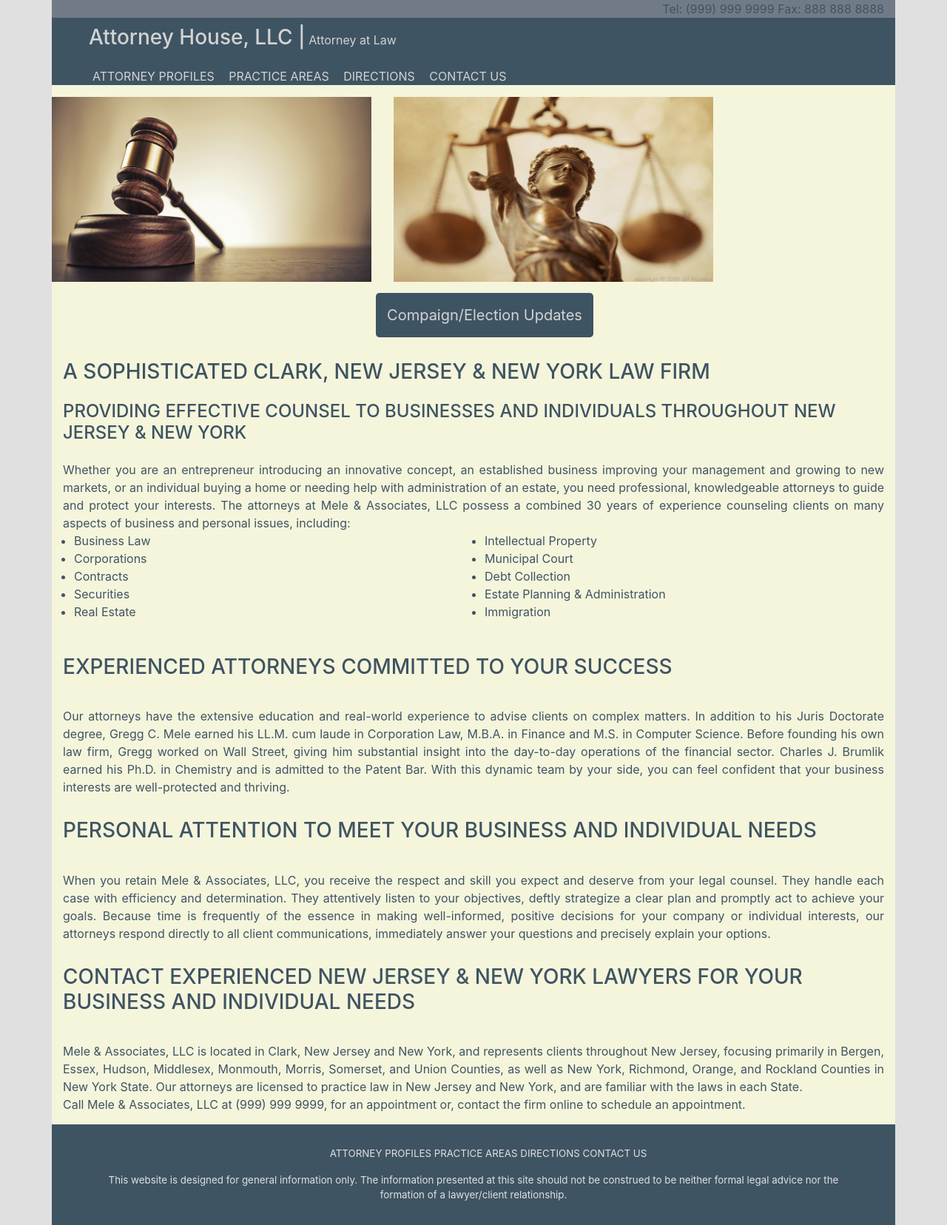
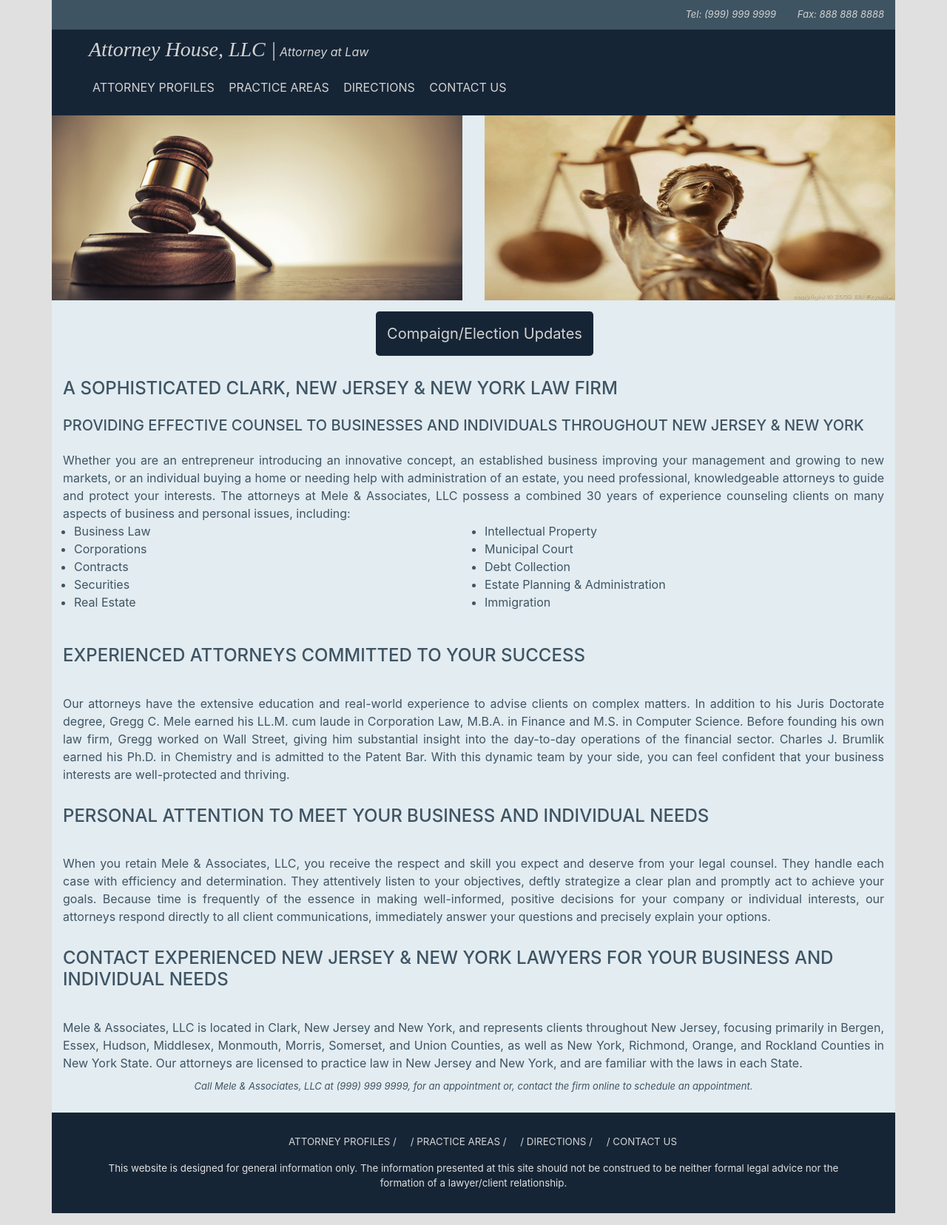
Before and after one commit to Atom1er/Lawyer, a plain HTML site: page index.html in a window 1280 px wide. Shown: the whole page at 74% size. Drawn offline with nearby package versions, Linux system fonts and the light colour scheme.

Commit message:
about us N-D

```diff
--- a/about.html
+++ b/about.html
@@ -0,0 +1,141 @@
+<!DOCTYPE html>
+<html lang="en">
+<head>
+    <meta charset="UTF-8">
+    <meta name="viewport" content="width=device-width, initial-scale=1.0">
+    <meta http-equiv="X-UA-Compatible" content="ie=edge">
+    <link rel="stylesheet" href="https://stackpath.bootstrapcdn.com/bootstrap/4.3.1/css/bootstrap.min.css"
+    integrity="sha384-ggOyR0iXCbMQv3Xipma34MD+dH/1fQ784/j6cY/iJTQUOhcWr7x9JvoRxT2MZw1T" crossorigin="anonymous">
+    <link rel="stylesheet" href="./assets/css/style.css">
+    <title>Lawyer Office</title>
+</head>
+<body>
+    <div class="container-fluid">
+        <div class="container main-body">
+            <div class="row">
+                <div class="col-12 header">
+                    <div class="col-12 contact-us">
+                        <span class="header-tel">Tel: (999) 999 9999</span>
+                        <span class="header-fax">Fax: 888 888 8888</span>
+                    </div>
+                    <div class="col-12 header-about-us">
+                        <span><h3><a id="logo" href="./index.html"> Attorney House, LLC |</a></h3></span>
+                        <span style="font-style: italic">Attorney at Law</span>
+                    </div>
+                    <div class="col-12 nav-bar">
+                        <ul>
+                            <li>
+                                <a href="./about.html">ATTORNEY PROFILES</a>
+                            </li>
+                            <li>
+                                <a href="./parctice.html">PRACTICE AREAS</a>
+                            </li>
+                            <li>
+                                <a href="./direction.html">DIRECTIONS</a>
+                            </li>
+                            <li>
+                                <a href="./contact.html">CONTACT US</a>
+                            </li>
+                        </ul>
+                    </div>
+                </div>
+            </div>
+            <div class="row">
+                <div class="body">
+                    <div class="row body-top-images">
+                        <div class="col-6"><img class="img" src="./assets/images/lawyers-background.jpg" alt="Justice status"></div>
+                        <div class="col-6"><img class="img" src="./assets/images/lady-liberty.jpg" alt="justice House"></div>
+                    </div>
+                    <div class="col-8">
+                        <div class="body-text">
+                            <div class="row paragraph">
+                                <h4 class="paragraph-header">Mr XYZ ABC, ESQ</h4>
+                                <div class="paragraph-body">
+                                    XYZ ABC, ...M.B.A., practices in the following areas of law: Corporate Law; Contracts; Securities; Employment Law; Real Estate; Intellectual Property; Technology Law; Municipal Court; Debt Collection & Negotiation; Wills; Estate Planning & Administration; Immigration Law
+                                    <h6 class="paragraph-sub-title">ADMITTED</h6>
+                                    <ul>
+                                        <li>1998, New Jersey</li>
+                                        <li>1999, New New York</li>
+                                    </ul>
+                                    <h6 class="paragraph-sub-title">EDUCATION</h6>
+                                    <ul>
+                                        <li>New York University School of Law, LL.M., cum laude, 2001</li>
+                                        <li>New York Law School, J.D., 1998</li>
+                                        <li>Baruch College of the City University of New York, M.B.A., 1998</li>
+                                        <li>Stevens Institute of Technology, M.S., 1988</li>
+                                        <li>Montclair State University, B.S., cum laude, 1986</li>
+                                    </ul>
+                                    <h6 class="paragraph-sub-title">TEACHING</h6>
+                                    <ul>
+                                        <li>Stevens Institute of Technology – law and finance graduate course development and teaching</li>
+                                        <li>Fairleigh Dickinson University – law paralegal course teaching</li>
+                                    </ul>
+                                </div>
+                            </div>
+                            <div class="row paragraph">
+                                <h4 class="paragraph-header">Mr XYZ ABC, ESQ</h4>
+                                <div class="paragraph-body">
+                                    XYZ ABC, ...M.B.A., practices in the following areas of law: Corporate Law; Contracts; Securities; Employment Law; Real Estate; Intellectual Property; Technology Law; Municipal Court; Debt Collection & Negotiation; Wills; Estate Planning & Administration; Immigration Law
+                                    <h6 class="paragraph-sub-title">ADMITTED</h6>
+                                    <ul>
+                                        <li>1998, New Jersey</li>
+                                        <li>1999, New New York</li>
+                                    </ul>
+                                    <h6 class="paragraph-sub-title">EDUCATION</h6>
+                                    <ul>
+                                        <li>New York University School of Law, LL.M., cum laude, 2001</li>
+                                        <li>New York Law School, J.D., 1998</li>
+                                        <li>Baruch College of the City University of New York, M.B.A., 1998</li>
+                                        <li>Stevens Institute of Technology, M.S., 1988</li>
+                                        <li>Montclair State University, B.S., cum laude, 1986</li>
+                                    </ul>
+                                    <h6 class="paragraph-sub-title">TEACHING</h6>
+                                    <ul>
+                                        <li>Stevens Institute of Technology – law and finance graduate course development and teaching</li>
+                                        <li>Fairleigh Dickinson University – law paralegal course teaching</li>
+                                    </ul>
+                                </div>
+                            </div>
+                            <div class="row paragraph">
+                                <h4 class="paragraph-header">CONTACT DEDICATED NEW JERSEY & NEW YORK ATTORNEYS TO REPRESENT YOU OR YOUR BUSINESS</h4>
+                                <div class="paragraph-body">
+                                    Mele & Associates, LLC is located in Clark, New Jersey and New York, and represents clients throughout New Jersey, focusing primarily in Bergen, Essex, Hudson, Middlesex, Monmouth, Morris, Somerset, and Union Counties, as well as New York, Richmond, Orange, and Rockland Counties in New York State. Our attorneys are licensed to practice law in New Jersey and New York, and are familiar with the laws in each State.
+                                    <div class="paragraph-contact">
+                                        Call Mele & Associates, LLC at (999) 999 9999, for an appointment or, contact the firm online to schedule an appointment.
+                                    </div>
+                                </div>
+                            </div>
+                        </div>
+                    </div>
+                    <div class="col-4">
+
+                    </div>
+                </div>
+            </div>
+            <div class="row">
+                <div class="footer">
+                    <div class="col-12">
+                        <ul>
+                            <li>
+                                <a href="./about.html">ATTORNEY PROFILES /</a>
+                            </li>
+                            <li>
+                                <a href="./parctice.html">/ PRACTICE AREAS /</a>
+                            </li>
+                            <li>
+                                <a href="./direction.html">/ DIRECTIONS /</a>
+                            </li>
+                            <li>
+                                <a href="./contact.html">/ CONTACT US</a>
+                            </li>
+                        </ul>
+                    </div>
+                    <div class="col-12">
+                            This website is designed for general information only. The information presented at this site should not be construed to be neither formal legal advice nor the formation of a lawyer/client relationship.
+                    </div>
+                </div>
+            </div>
+        </div>
+    </div>
+</body>
+</html>
--- a/assets/css/style.scss
+++ b/assets/css/style.scss
@@ -6,13 +6,13 @@ body{
 }
 
 .main-body{
-    background-color: beige;
+    background-color: #e2ecf1;
 }
 .header{
     // background-color: ;
     padding: 0;
     .header-about-us{
-        background-color: #3f5463;
+        background-color: #162536;
         color: #d3d3d3;
         padding: 10px 0 0 0;
         margin: 0;
@@ -22,33 +22,48 @@ body{
                 margin-left: 50px;
             }
         }
+        #logo{
+            font-family: 'Times New Roman', Times, serif;
+            font-style: oblique;
+            color: #d3d3d3;
+        }
     }
     .contact-us{
         text-align: end;
-        background-color: #717b87;
+        // background-color: #717b87;#3f5463
+        color: #d3d3d3;
+        background-color: #3f5463;
+        font-style: italic;
+        font-size: small;
+        padding-top: 10px;
+        padding-bottom: 10px;
+
+        .header-tel{
+            margin-right: 25px;
+        }
     }
     .nav-bar{
-        background-color: #3f5463;
+        background-color: #162536;
         color: #d3d3d3;
         padding-top: 15px;
+        padding-bottom: 10px;
         ul{
             list-style: none;
             li{
                 display: inline-block;
                 margin-right: 15px;
+                a{
+                    text-decoration: none;
+                    color: #d3d3d3;
+                }
+                a:hover{
+                    cursor: pointer;
+                    text-decoration: underline;
+                    color: #d3d3d3;
+                }
             }
+
         }
-    }
-}
-
-.body-top-images{
-    padding: 0;
-    margin: 0;
-    .img{
-        padding: 0;
-        margin: 0;
-        width: 100%;
-        height: 250px;
     }
 }
 
@@ -59,8 +74,8 @@ body{
         text-align: center;
         margin: 15px;
         button{
-            background-color: #3f5463;
-            border: #3f5463;
+            background-color: #162536;
+            border: #162536;
             padding: 15px;
             color: #d3d3d3;
         }
@@ -76,13 +91,31 @@ body{
         .paragraph-body{
             padding: 15px;
             text-align: justify;
+            .paragraph-contact{
+                text-align: center;
+                font-size: small;
+                font-style: italic;
+                margin: 10px 0 10px 0;
+            }
         }
+    }
+}
+.body-top-images{
+    padding: 0;
+    margin: 0;
+    width: 100%;
+    .img{
+        padding: 0;
+        margin: 0;
+        width: 100%;
+        height: 250px;
     }
 }
 
 .footer{
     font-size: smaller;
-    background-color: #3f5463;
+    // background-color: #3f5463;
+    background-color: #162536;
     padding: 30px;
     color: #e0e0e0;
     text-align: center;
@@ -90,6 +123,16 @@ body{
         li{
             list-style: none;
             display: inline-block;
+            margin-right: 15px;
+            a{
+                text-decoration: none;
+                color: #d3d3d3;
+            }
+            a:hover{
+                color: #d3d3d3;
+                cursor: pointer;
+                text-decoration: underline;
+            }
         }
     }
 }
--- a/index.html
+++ b/index.html
@@ -19,22 +19,22 @@
                         <span class="header-fax">Fax: 888 888 8888</span>
                     </div>
                     <div class="col-12 header-about-us">
-                        <span><h3>Attorney House, LLC |</h3></span>
-                        <span>Attorney at Law</span>
+                        <span><h3><a id="logo" href="./index.html"> Attorney House, LLC |</a></h3></span>
+                        <span style="font-style: italic">Attorney at Law</span>
                     </div>
                     <div class="col-12 nav-bar">
                         <ul>
                             <li>
-                                ATTORNEY PROFILES
+                                <a href="./about.html">ATTORNEY PROFILES</a>
                             </li>
                             <li>
-                                PRACTICE AREAS
+                                <a href="./parctice.html">PRACTICE AREAS</a>
                             </li>
                             <li>
-                                DIRECTIONS
+                                <a href="./direction.html">DIRECTIONS</a>
                             </li>
                             <li>
-                                CONTACT US
+                                <a href="./contact.html">CONTACT US</a>
                             </li>
                         </ul>
                     </div>
@@ -51,8 +51,8 @@
                             <div class="col-12 campaign-button"><button class="btn-lg">Compaign/Election Updates</button></div>
                             <div class="body-text">
                                 <div class="col-12 paragraph">
-                                    <h3 class="col-12 paragraph-header">A SOPHISTICATED CLARK, NEW JERSEY & NEW YORK LAW FIRM</h3>
-                                    <h4 class="col-12 paragraph-second-header">PROVIDING EFFECTIVE COUNSEL TO BUSINESSES AND INDIVIDUALS THROUGHOUT NEW JERSEY & NEW YORK</h4>
+                                    <h4 class="col-12 paragraph-header">A SOPHISTICATED CLARK, NEW JERSEY & NEW YORK LAW FIRM</h4>
+                                    <h5 class="col-12 paragraph-second-header">PROVIDING EFFECTIVE COUNSEL TO BUSINESSES AND INDIVIDUALS THROUGHOUT NEW JERSEY & NEW YORK</h5>
                                     <div class="col-12 paragraph-body">
                                         <div>
                                             Whether you are an entrepreneur introducing an innovative concept, an established business improving your management and growing to new markets, or an individual buying a home or needing help with administration of an estate, you need professional, knowledgeable attorneys to guide and protect your interests. The attorneys at Mele & Associates, LLC possess a combined 30 years of experience counseling clients on many aspects of business and personal issues, including:
@@ -78,22 +78,22 @@
                                     </div>
                                 </div>
                                 <div class="col-12 paragraph">
-                                    <h3 class="col-12 paragraph-header">EXPERIENCED ATTORNEYS COMMITTED TO YOUR SUCCESS</h3>
+                                    <h4 class="col-12 paragraph-header">EXPERIENCED ATTORNEYS COMMITTED TO YOUR SUCCESS</h4>
                                     <div class="col-12 paragraph-body">
                                             Our attorneys have the extensive education and real-world experience to advise clients on complex matters. In addition to his Juris Doctorate degree, Gregg C. Mele earned his LL.M. cum laude in Corporation Law, M.B.A. in Finance and M.S. in Computer Science. Before founding his own law firm, Gregg worked on Wall Street, giving him substantial insight into the day-to-day operations of the financial sector. Charles J. Brumlik earned his Ph.D. in Chemistry and is admitted to the Patent Bar. With this dynamic team by your side, you can feel confident that your business interests are well-protected and thriving.
                                     </div>
                                 </div>
                                 <div class="col-12 paragraph">
-                                    <h3 class="col-12 paragraph-header">PERSONAL ATTENTION TO MEET YOUR BUSINESS AND INDIVIDUAL NEEDS</h3>
+                                    <h4 class="col-12 paragraph-header">PERSONAL ATTENTION TO MEET YOUR BUSINESS AND INDIVIDUAL NEEDS</h4>
                                     <div class="col-12 paragraph-body">
                                             When you retain Mele & Associates, LLC, you receive the respect and skill you expect and deserve from your legal counsel. They handle each case with efficiency and determination. They attentively listen to your objectives, deftly strategize a clear plan and promptly act to achieve your goals. Because time is frequently of the essence in making well-informed, positive decisions for your company or individual interests, our attorneys respond directly to all client communications, immediately answer your questions and precisely explain your options.
                                     </div>
                                 </div>
                                 <div class="col-12 paragraph">
-                                    <h3 class="paragraph-header">CONTACT EXPERIENCED NEW JERSEY & NEW YORK LAWYERS FOR YOUR BUSINESS AND INDIVIDUAL NEEDS</h3>
+                                    <h4 class="paragraph-header">CONTACT EXPERIENCED NEW JERSEY & NEW YORK LAWYERS FOR YOUR BUSINESS AND INDIVIDUAL NEEDS</h4>
                                     <div class="paragraph-body">
                                         Mele & Associates, LLC is located in Clark, New Jersey and New York, and represents clients throughout New Jersey, focusing primarily in Bergen, Essex, Hudson, Middlesex, Monmouth, Morris, Somerset, and Union Counties, as well as New York, Richmond, Orange, and Rockland Counties in New York State. Our attorneys are licensed to practice law in New Jersey and New York, and are familiar with the laws in each State.
-                                        <div>
+                                        <div class="paragraph-contact">
                                             Call Mele & Associates, LLC at (999) 999 9999, for an appointment or, contact the firm online to schedule an appointment.
                                         </div>
                                     </div>
@@ -105,20 +105,22 @@
             </div>
             <div class="row">
                 <div class="footer">
-                    <div class="col-12"><ul>
+                    <div class="col-12">
+                        <ul>
                             <li>
-                                ATTORNEY PROFILES
+                                <a href="./about.html">ATTORNEY PROFILES /</a>
                             </li>
                             <li>
-                                PRACTICE AREAS
+                                <a href="./parctice.html">/ PRACTICE AREAS /</a>
                             </li>
                             <li>
-                                DIRECTIONS
+                                <a href="./direction.html">/ DIRECTIONS /</a>
                             </li>
                             <li>
-                                CONTACT US
+                                <a href="./contact.html">/ CONTACT US</a>
                             </li>
-                    </ul></div>
+                        </ul>
+                    </div>
                     <div class="col-12">
                             This website is designed for general information only. The information presented at this site should not be construed to be neither formal legal advice nor the formation of a lawyer/client relationship.
                     </div>
```
Also changed, not shown: assets/css/style.css, assets/images/drop.png (added), direction.html (added), 1 other file.
